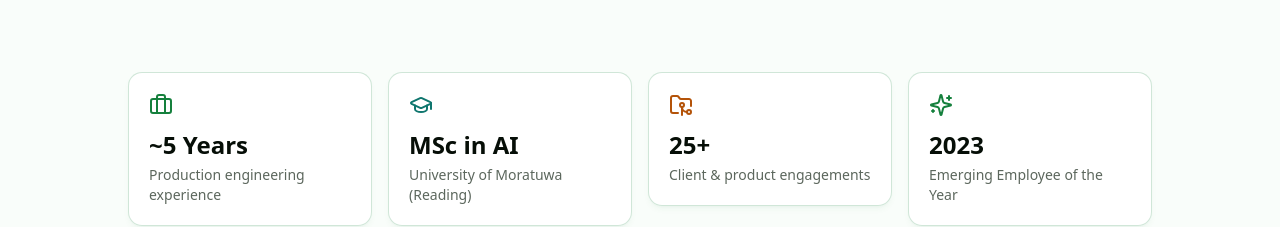
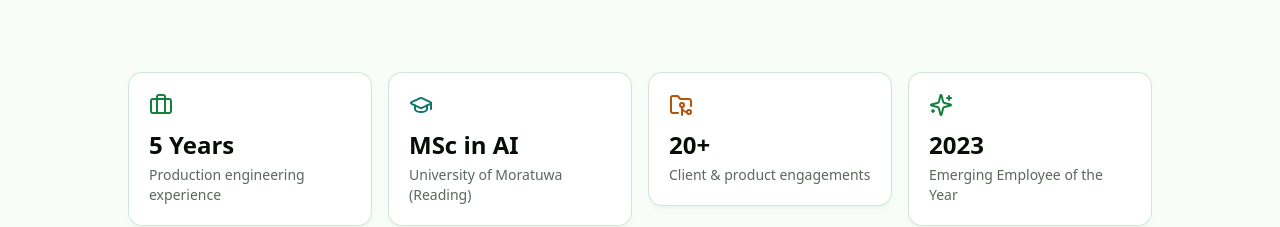
Before and after one commit to PathmikaW/my-portfolio, a Next.js app in the folder my-portfolio/: page /en in a window 1280 px wide. Shown: the part 1220-1447 px from the top of the page. Built offline with nearby package versions, Linux system fonts and the light colour scheme.

Commit message:
fix(home): correct quick-facts values - '~5 Years' -> '5 Years', engagements 25+ -> 20+

```diff
--- a/my-portfolio/src/app/[locale]/_components/HomeClient.tsx
+++ b/my-portfolio/src/app/[locale]/_components/HomeClient.tsx
@@ -109,7 +109,7 @@ export default function HomeClient({ profile, locale }: Props) {
           <ScrollItem>
             <BentoGridItem>
               <Briefcase className="size-6 text-accent-blue mb-3" />
-              <p className="font-display text-2xl font-bold">~5 Years</p>
+              <p className="font-display text-2xl font-bold">5 Years</p>
               <p className="text-sm text-muted-foreground mt-1">Production engineering experience</p>
             </BentoGridItem>
           </ScrollItem>
@@ -123,7 +123,7 @@ export default function HomeClient({ profile, locale }: Props) {
           <ScrollItem>
             <BentoGridItem>
               <FolderGit2 className="size-6 text-accent-green mb-3" />
-              <p className="font-display text-2xl font-bold">25+</p>
+              <p className="font-display text-2xl font-bold">20+</p>
               <p className="text-sm text-muted-foreground mt-1">Client &amp; product engagements</p>
             </BentoGridItem>
           </ScrollItem>
```
